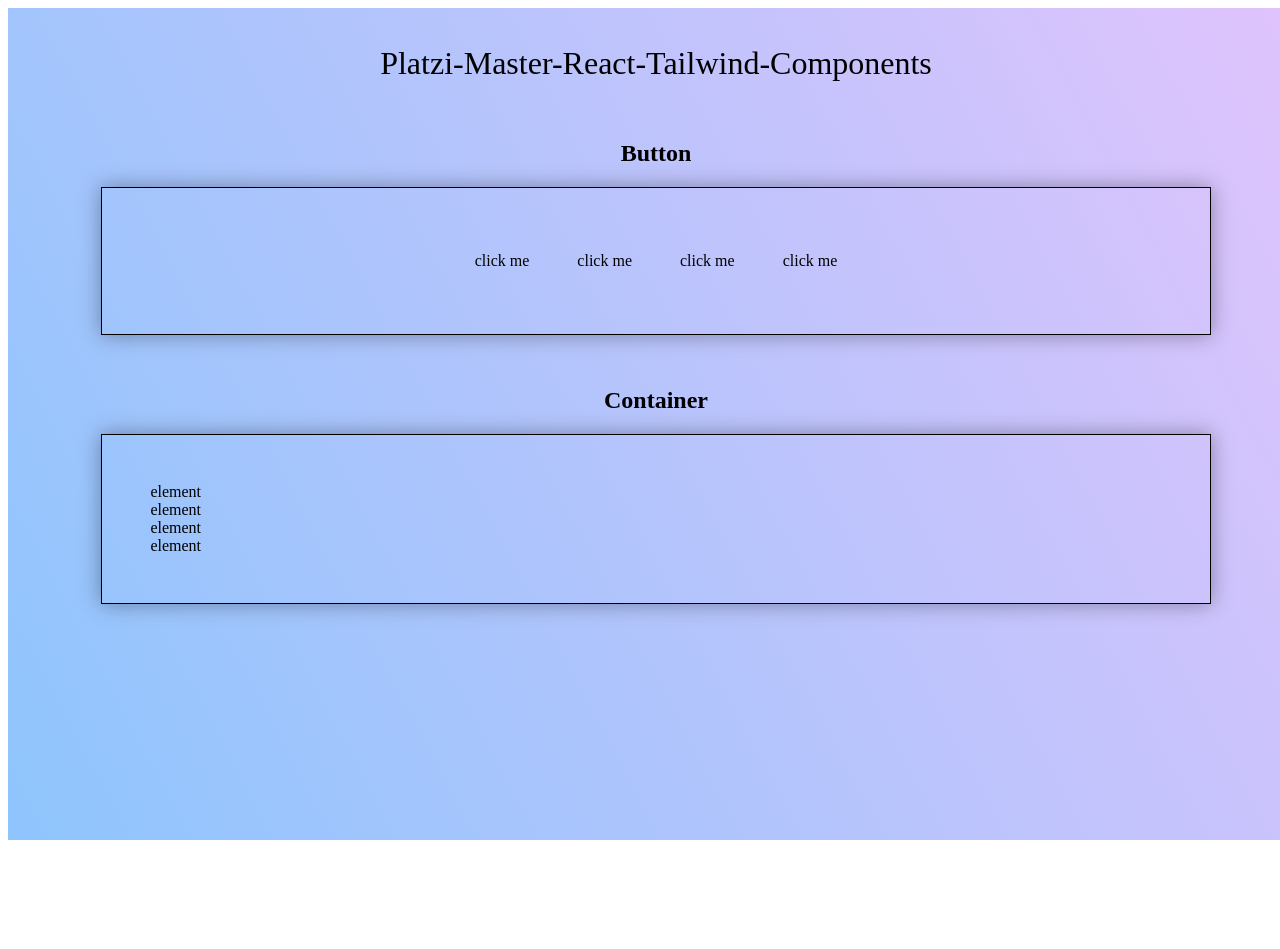
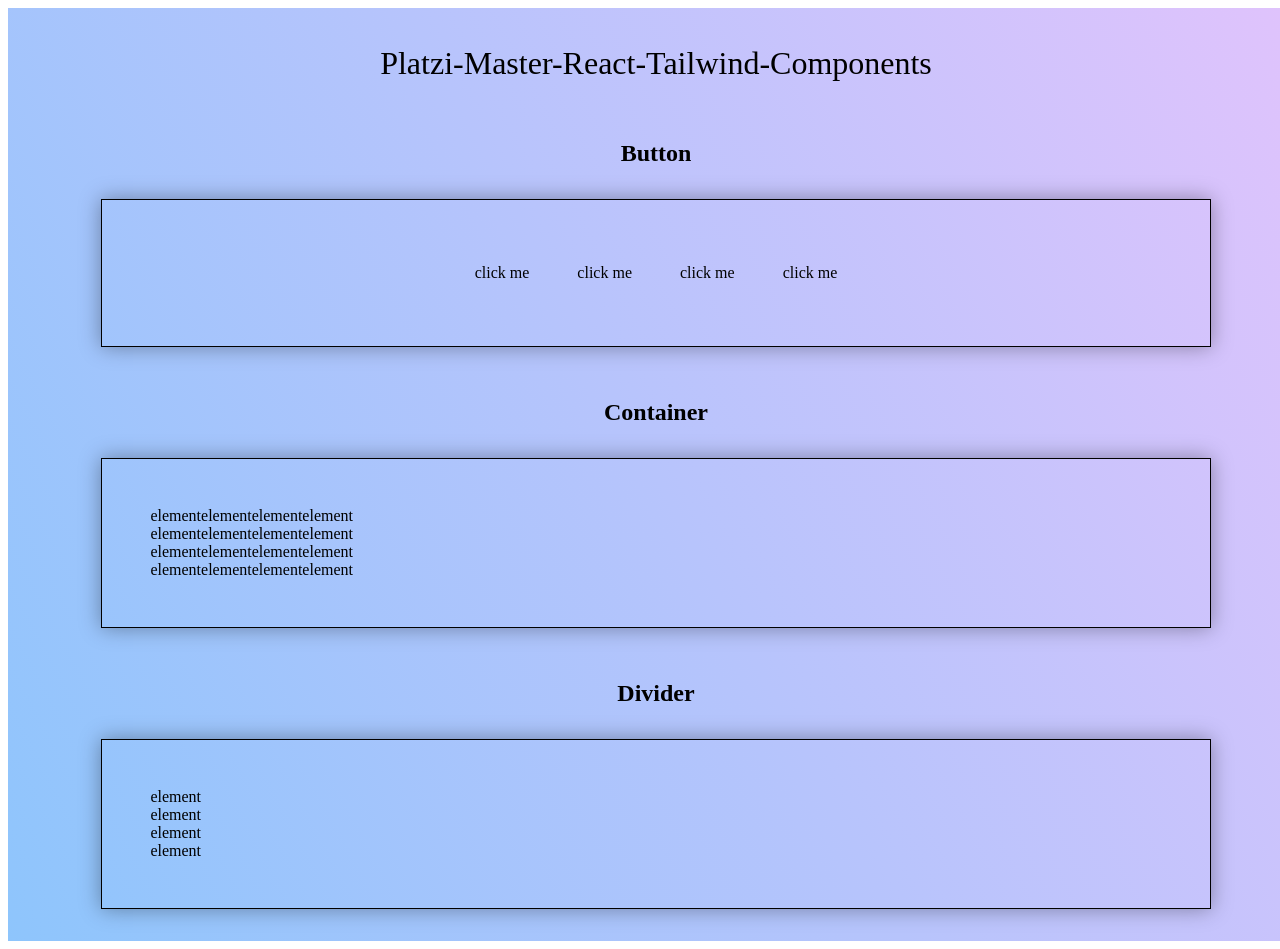
Before and after one commit to tailwind-master-piece/tailwind-master-piece.github.io, a React (Create React App) app: page / in a window 1280 px wide. Shown: the top 949 px of the page. Before the commit the page ends 848 px from the top, so only its background shows below. Built offline with nearby package versions, Linux system fonts and the light colour scheme.

Commit message:
add divider and container

```diff
--- a/package.json
+++ b/package.json
@@ -4,6 +4,7 @@
   "description": "platzi master react tailwind components",
   "main": "index.html",
   "scripts": {
+    "build": "webpack --config ./webpack.config.prod.js",
     "save": "git add . && git commit",
     "dev": "webpack-dev-server --open --config ./webpack.config.dev.js",
     "dev:hot": "webpack-dev-server --open --hot --config ./webpack.config.dev.js",
--- a/public/index.html
+++ b/public/index.html
@@ -4,7 +4,7 @@
 <head>
   <meta charset="UTF-8">
   <meta name="viewport" content="width=device-width, initial-scale=1.0">
-  <title>Document</title>
+  <title>Platzi-Master-React-Tailwind-Components</title>
 </head>
 
 <body>
--- a/src/components/Button/index.tsx
+++ b/src/components/Button/index.tsx
@@ -24,7 +24,7 @@
   }, []);
 
   return (
-    <div title="button" className={className}>
+    <div title="button" className={className} style={{ cursor: 'pointer' }}>
       {children}
     </div>
   );
--- a/src/pages/Landing.tsx
+++ b/src/pages/Landing.tsx
@@ -3,6 +3,7 @@
 
 import Button from '../components/Button/index';
 import Container from '../components/Container/index';
+import Divider from '../components/Divider/index';
 
 export const Landing: React.FC = (): ReactElement => {
   return (
@@ -16,7 +17,7 @@
           <div className="landing-container__component__container buttons">
             <Button>click me</Button>
             <Button color="bg-blue-800">click me</Button>
-            <Button radius="rounded-full" color="bg-indigo-400">
+            <Button radius="rounded-lg" color="bg-indigo-400">
               click me
             </Button>
             <Button
@@ -30,13 +31,91 @@
         </div>
         <div className="landing-container__component">
           <h2>Container</h2>
+          <div className="landing-container__component__container container">
+            <Container
+              textColor="text-red-700"
+              backgroundColor="bg-blue-300"
+              horizontalMargin="mx-10"
+              horizontalPadding="px-10"
+            >
+              <div>
+                <div>element</div>
+                <div>element</div>
+                <div>element</div>
+                <div>element</div>
+              </div>
+            </Container>
+            <Container
+              textColor="text-blue-700"
+              backgroundColor="bg-red-300"
+              horizontalMargin="mx-10"
+              verticalPadding="py-20"
+              horizontalPadding="px-10"
+            >
+              <div>
+                <div>element</div>
+                <div>element</div>
+                <div>element</div>
+                <div>element</div>
+              </div>
+            </Container>
+            <Container
+              textColor="text-black"
+              backgroundColor="bg-green-300"
+              horizontalMargin="mx-10"
+              verticalPadding="py-2"
+              horizontalPadding="px-10"
+            >
+              <div>
+                <div>element</div>
+                <div>element</div>
+                <div>element</div>
+                <div>element</div>
+              </div>
+            </Container>
+            <Container
+              textColor="text-red-700"
+              backgroundColor="bg-yellow-300"
+              horizontalMargin="mx-10"
+              verticalPadding="py-12"
+              horizontalPadding="px-16"
+            >
+              <div>
+                <div>element</div>
+                <div>element</div>
+                <div>element</div>
+                <div>element</div>
+              </div>
+            </Container>
+          </div>
+        </div>
+        <div className="landing-container__component">
+          <h2>Divider</h2>
           <div className="landing-container__component__container">
-            <Container textColor="text-blue-700">
-              <div>element</div>
-              <div>element</div>
-              <div>element</div>
-              <div>element</div>
-            </Container>
+            <div>element</div>
+            <Divider
+              height="divide-y-8"
+              style="divide-dotted"
+              color="divide-purple-700"
+            />
+            <div>element</div>
+            <Divider
+              height="divide-y-4"
+              style="divide-double"
+              color="divide-pink-800"
+            />
+            <div>element</div>
+            <Divider
+              height="divide-y-2"
+              style="divide-dashed"
+              color="divide-green-700"
+            />
+            <div>element</div>
+            <Divider
+              height="divide-y-2"
+              style="divide-solid"
+              color="divide-purple-700"
+            />
           </div>
         </div>
       </div>
--- a/src/pages/styles.css
+++ b/src/pages/styles.css
@@ -37,6 +37,7 @@
 
 .landing-container__component > h2 {
   font-size: 1.5em;
+  margin-bottom: 2rem;
 }
 
 .landing-container__component__container {
@@ -46,8 +47,27 @@
   box-shadow: 0 0 20px 0px rgba(0, 0, 0, 0.35);
 }
 
+.landing-container__component__container:hover {
+  animation: shadow-inset-center 0.4s cubic-bezier(0.25, 0.46, 0.45, 0.94) both;
+}
+
 .buttons {
   display: flex;
   justify-content: center;
   align-items: center;
 }
+
+.container {
+  display: flex;
+}
+
+@keyframes shadow-inset-center {
+  0% {
+    -webkit-box-shadow: inset 0 0 0 0 rgba(0, 0, 0, 0);
+    box-shadow: inset 0 0 0 0 rgba(0, 0, 0, 0);
+  }
+  100% {
+    -webkit-box-shadow: inset 0 0 14px 0px rgba(0, 0, 0, 0.5);
+    box-shadow: inset 0 0 14px 0px rgba(0, 0, 0, 0.5);
+  }
+}
```
Also changed, not shown: webpack.config.prod.js (added, +7 -0 lines).
